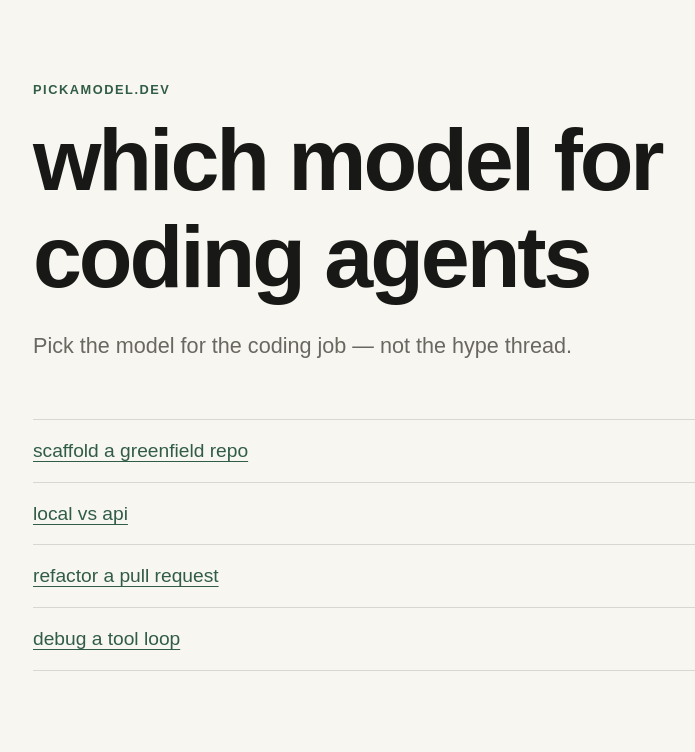
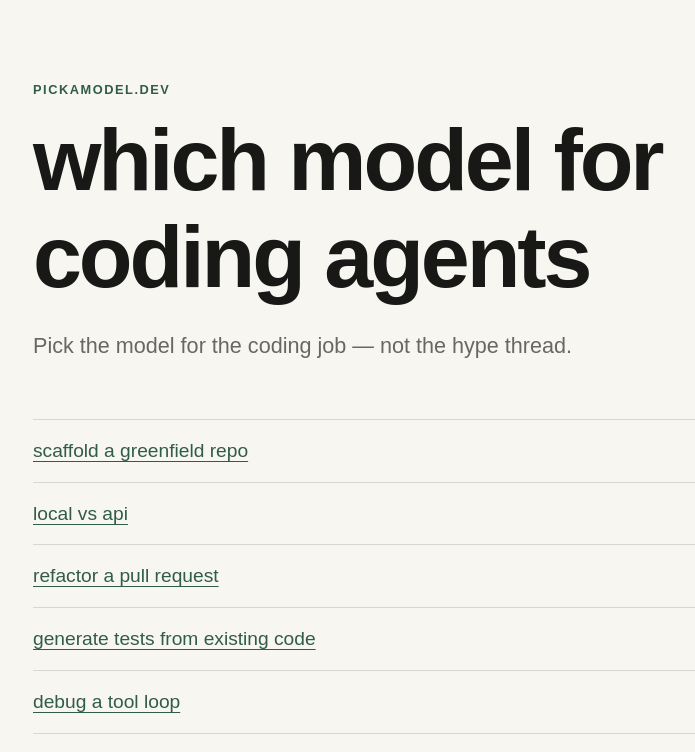
Before and after one commit to kavir10/pickamodel, a Next.js app: page / in a window 1280 px wide. Shown: the top 752 px of the page, without its empty margins (239-934 px from the left). Built offline with nearby package versions, Linux system fonts and the light colour scheme.

Commit message:
Add test generation job page (#6)
Co-authored-by: Kavir Kaycee <25251144+kavir10@users.noreply.github.com>

```diff
--- a/content/jobs/index.ts
+++ b/content/jobs/index.ts
@@ -1,10 +1,11 @@
 import { greenfieldScaffold } from "./greenfield-scaffold";
 import { localVsApi } from "./local-vs-api";
 import { refactorPr } from "./refactor-pr";
+import { testGeneration } from "./test-generation";
 import { toolLoopDebug } from "./tool-loop-debug";
 import type { Job } from "./types";
 
-export const jobs = [greenfieldScaffold, localVsApi, refactorPr, toolLoopDebug] satisfies Job[];
+export const jobs = [greenfieldScaffold, localVsApi, refactorPr, testGeneration, toolLoopDebug] satisfies Job[];
 
 export function getJob(slug: string): Job | undefined {
   return jobs.find((job) => job.slug === slug);
--- /dev/null
+++ b/content/jobs/test-generation.ts
@@ -0,0 +1,35 @@
+import type { Job } from "./types";
+
+export const testGeneration: Job = {
+  slug: "test-generation",
+  title: "generate tests from existing code",
+  oneLiner: "You need tests written from existing code—coverage without inventing an architecture religion.",
+  recommendations: [
+    {
+      model: "Sonnet-class",
+      bestWhen: "The code has tricky edge cases, asynchronous behavior, or a history of flaky failures.",
+      avoidWhen: "You need to generate 200 trivial tests and volume matters more than judgment.",
+      costVibe: "$$$",
+    },
+    {
+      model: "Faster / cheaper cloud model",
+      bestWhen: "You need boilerplate unit tests and straightforward happy-path coverage.",
+      avoidWhen: "The behavior depends on subtle concurrency, timing, or hard-to-reproduce flakes.",
+      costVibe: "$",
+    },
+    {
+      model: "Local mid",
+      bestWhen: "The repository must stay private or you are experimenting with test generation in offline CI.",
+      avoidWhen: "You need realistic failure cases rather than plausible-looking assertions around the happy path.",
+      costVibe: "~free",
+    },
+  ],
+  why: [
+    "Test generation rewards concrete examples and sound judgment more than raw speed.",
+    "Cheap models tend to overfit to the happy path and miss the bug that actually matters.",
+    "Frontier models earn their cost when the failure mode is ambiguous and the useful assertion is not obvious.",
+    "Local models are fine for private code if you review their tests and failure cases aggressively.",
+  ],
+  relatedSlugs: ["refactor-pr", "tool-loop-debug", "local-vs-api"],
+  lastUpdated: "2026-09-20",
+};
```
